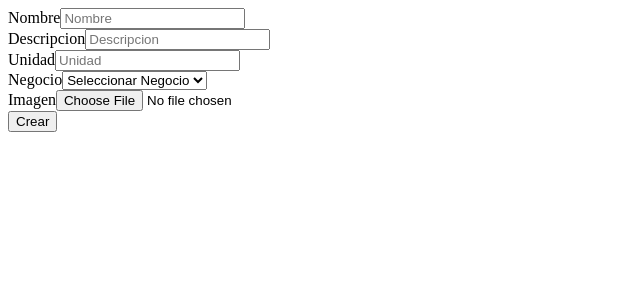
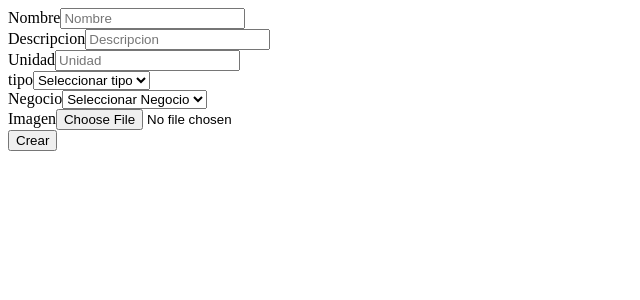
Before and after one commit to LuisDeLaValie/negocioscol-panel, a Next.js app: page /crear in a window 1280 px wide. Shown: the top 300 px of the page, without its empty margins (0-640 px from the left). Built offline with nearby package versions, Linux system fonts and the light colour scheme.

Commit message:
acomodar busqueda

```diff
--- a/src/app/crear/page.tsx
+++ b/src/app/crear/page.tsx
@@ -16,14 +16,20 @@ const Page = () => {
   const router = useRouter();
   const [formData, setformData] = useState<Servicio>(undefined!);
 
+  const [tipo, setTipo] = useState<string>("");
+
   const handleChange = (
     e: ChangeEvent<HTMLInputElement | HTMLTextAreaElement | HTMLSelectElement>
   ) => {
     const { name, value } = e.target;
-    setformData({
-      ...formData,
-      [name]: ["Negocio", "Unidad"].includes(name) ? Number(value) : value,
-    });
+    if (name === "Tipo") {
+      setTipo(value);
+    } else {
+      setformData({
+        ...formData,
+        [name]: ["Negocio", "Unidad"].includes(name) ? Number(value) : value,
+      });
+    }
   };
 
   const handleSubmit = (e: FormEvent) => {
@@ -45,7 +51,7 @@ const Page = () => {
       redirect: "follow",
     };
 
-    fetch("http://localhost:8081/api/servicios", requestOptions)
+    fetch(`http://localhost:8081/api/${tipo}`, requestOptions)
       .then((response) => response.text())
       .then((result) => {
         console.log(result);
@@ -119,6 +125,25 @@ const Page = () => {
               form="countries"
               className="block mb-2 text-sm font-medium text-gray-900"
             >
+              tipo
+            </label>
+            <select
+              id="countries"
+              className="bg-gray-50 border border-gray-300 text-gray-900 text-sm rounded-lg focus:ring-blue-500 focus:border-blue-500 block w-full p-2.5"
+              name="Tipo"
+              value={tipo}
+              onChange={handleChange}
+            >
+              <option>Seleccionar tipo</option>
+              <option value={"servicios"}>servicio</option>
+              <option value={"producto"}>producto</option>
+            </select>
+          </div>
+          <div className="mb-5">
+            <label
+              form="countries"
+              className="block mb-2 text-sm font-medium text-gray-900"
+            >
               Negocio
             </label>
             <select
--- a/src/components/TablaContenido.tsx
+++ b/src/components/TablaContenido.tsx
@@ -14,7 +14,7 @@ interface Props {
 const TablaContenido = ({ resultaods }: Props) => {
   return (
     <div className="grid  m-5 grid-cols-2 md:grid-cols-4 gap-4 h-full scroll-m-1">
-      {resultaods.map((item, i) => {
+      {resultaods?.map((item, i) => {
         if (isResultServicio(item)) {
           return (
             <Link key={i} href={`/actualizar/servicios/${item.Id_servicio}`}>
@@ -37,7 +37,7 @@ const TablaContenido = ({ resultaods }: Props) => {
         }
 
         return;
-      })}
+      })??[]}
     </div>
   );
 };
--- a/src/helper/buscar_helper.ts
+++ b/src/helper/buscar_helper.ts
@@ -20,8 +20,8 @@ export const Buscar = async (buscar: string): Promise<SearchResult[]> => {
       requestOptions
     );
     var data = await respinse.text();
-    console.log(data);
-    return JSON.parse(data);
+    console.log(`espos resultaods ${data}`);
+    return JSON.parse(data ?? []);
   } catch (error) {
     console.error(error);
     return Promise.reject(error);
```
